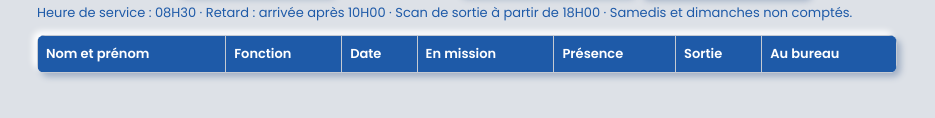
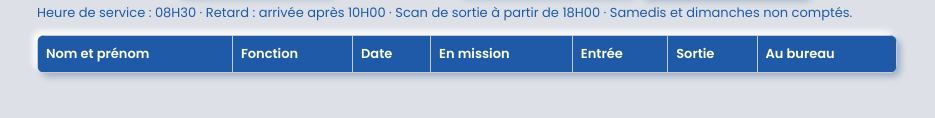
Before and after one commit to irfalab/eeb-ong.github.io-, a plain HTML site: page presence.html in a window 1280 px wide. Shown: the part 260-378 px from the top of the page, without its empty margins (173-1108 px from the left). Drawn offline with Linux system fonts and the light colour scheme; no server answers.

Commit message:
Add files via upload

```diff
--- a/presence.html
+++ b/presence.html
@@ -62,7 +62,7 @@ nav{position:fixed;top:0;left:0;width:60%;border-radius:0 0 14px 0;background:va
 <button type="button" id="activerGeo">📍 Activer ma localisation</button></div>
 <div class="noprint" style="margin:6px 0">Heure de service : 08H30 · Retard : arrivée après 10H00 · Scan de sortie à partir de 18H00 · Samedis et dimanches non comptés.</div>
 <div id="msgPresence" class="info-cible noprint"></div>
-<table id="tableJour"><thead><tr><th>Nom et prénom</th><th>Fonction</th><th>Date</th><th>En mission</th><th>Présence</th><th>Sortie</th><th>Au bureau</th></tr></thead><tbody id="tbody"></tbody></table>
+<table id="tableJour"><thead><tr><th>Nom et prénom</th><th>Fonction</th><th>Date</th><th>En mission</th><th>Entrée</th><th>Sortie</th><th>Au bureau</th></tr></thead><tbody id="tbody"></tbody></table>
 <div id="zoneMois"></div>
 </main>
 <script type="module" src="firebase-init.js"></script>
```
